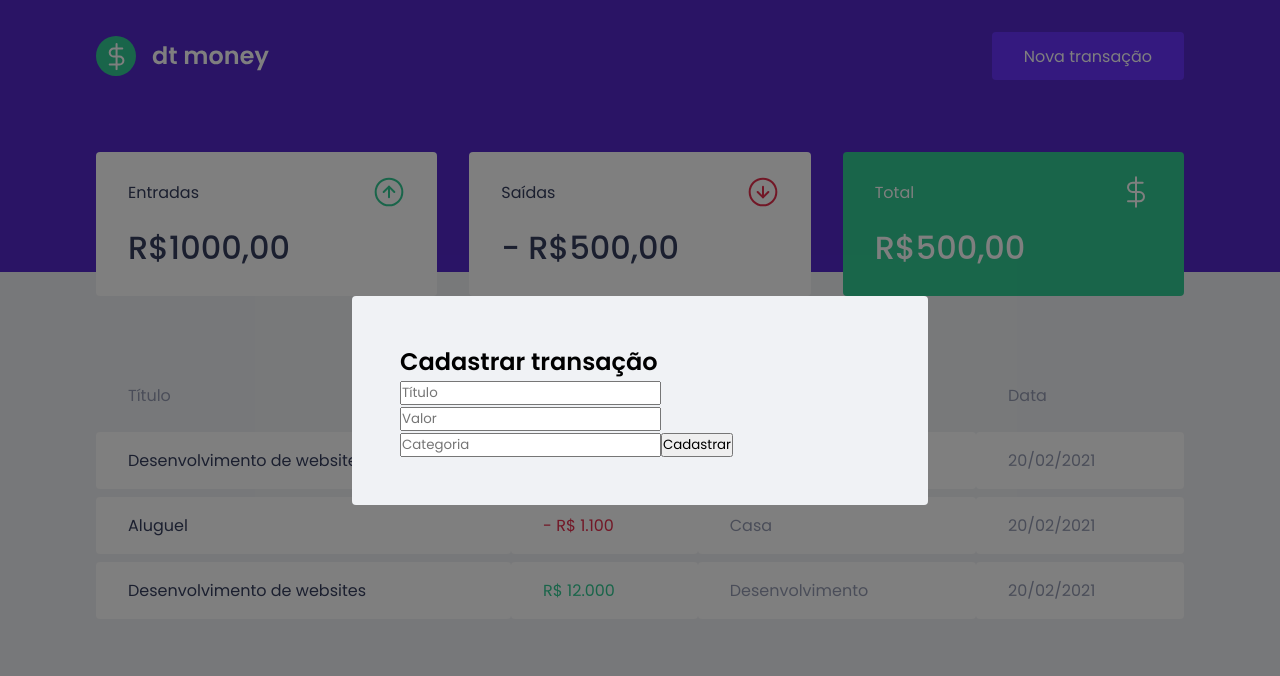
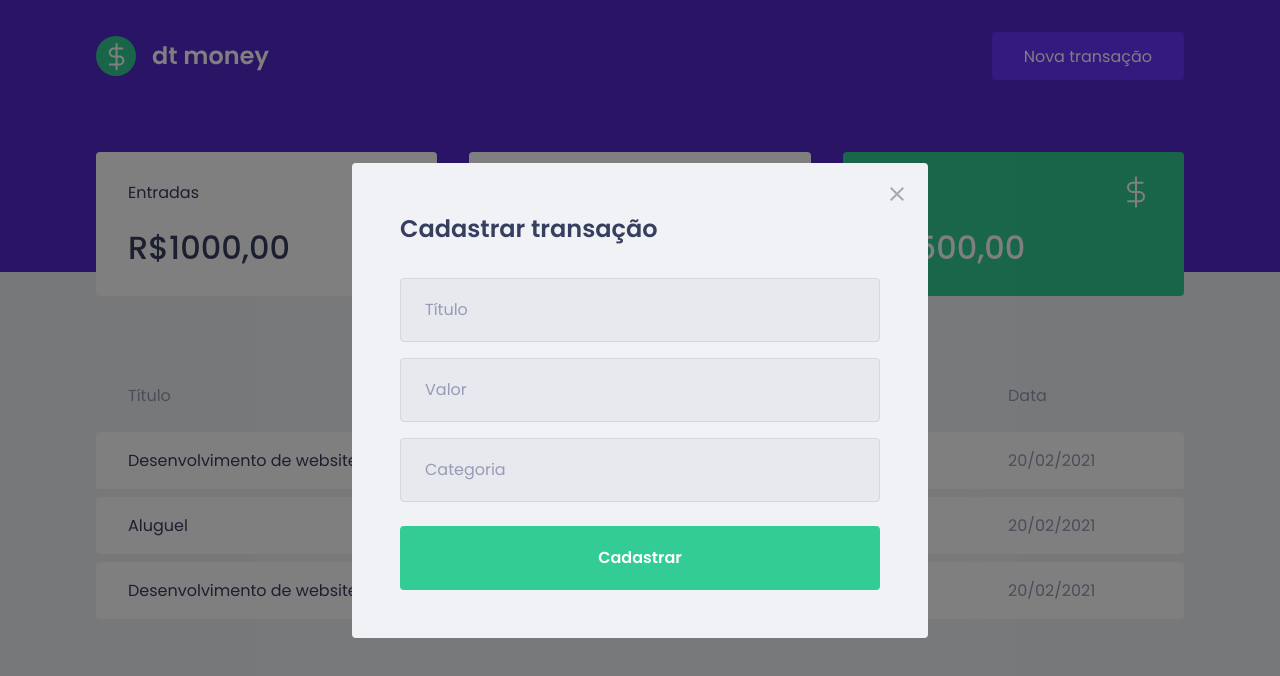
Before and after one commit to takagui/dt-money, a React (Create React App) app: page / in a window 1280 px wide. Both pictures are taken after a click on the button "Nova transação". Shown: the top 676 px of the page. Built offline with nearby package versions, Linux system fonts and the light colour scheme; no server answers; what miragejs would draw is missing.

Commit message:
style: modal

```diff
--- a/src/components/NewTransactionModal/index.tsx
+++ b/src/components/NewTransactionModal/index.tsx
@@ -1,4 +1,6 @@
 import Modal from 'react-modal';
+
+import closeImg from '../../assets/close.svg';
 
 import { Container } from './styles';
 
@@ -18,6 +20,14 @@
         overlayClassName="react-modal-overlay"
         className="react-modal-content"
       >
+        <button
+          type="button"
+          onClick={onRequestClose}
+          className="react-modal-close"
+        >
+          <img src={closeImg} alt="Fechar modal"/>
+        </button>
+
         <Container>
           <h2>Cadastrar transação</h2>
 
--- a/src/components/NewTransactionModal/styles.ts
+++ b/src/components/NewTransactionModal/styles.ts
@@ -1,5 +1,50 @@
 import styled from 'styled-components';
 
 export const Container = styled.form`
+  h2 {
+    color: var(--text-title);
+    font-size: 1.5rem;
+    margin-bottom: 2rem;
+  }
 
+  input {
+    width: 100%;
+    padding: 0 1.5rem;
+    height: 4rem;
+    border-radius: 0.25rem;
+
+    border: 1px solid #d7d7d7;
+    background-color: var(--input-background);
+
+    font-weight: 400;
+    font-size: 1rem;
+
+    &::placeholder {
+      color: var(--text-body);
+    }
+
+    & + input {
+      margin-top: 1rem;
+    }
+
+  }
+
+  button[type="submit"] {
+    width: 100%;
+    padding: 0 1.5rem;
+    height: 4rem;
+    background-color: var(--green);
+    color: #fff;
+    border-radius: 0.25rem;
+    border: 0;
+    font-size: 1rem;
+    margin-top: 1.5rem;
+    font-weight: 600;
+
+    transition: filter 0.2s;
+
+    &:hover {
+      filter: brightness(0.9);
+    }
+  }
 `;
--- a/src/styles/global.ts
+++ b/src/styles/global.ts
@@ -10,6 +10,7 @@
     --text-title: #363f5f;
     --text-body: #969cb3;
     --shape: #ffffff;
+    --input-background: #e7e9ee;
   }
 
   * {
@@ -73,4 +74,18 @@
     position: relative;
     border-radius: 0.25rem;
   }
+
+  .react-modal-close {
+    position: absolute;
+    right: 1.5rem;
+    top: 1.5rem;
+    border: 0;
+    background: transparent;
+
+    transition: filter 0.2s;
+
+    &:hover {
+      filter: brightness(0.8);
+    }
+  }
 `;
```
